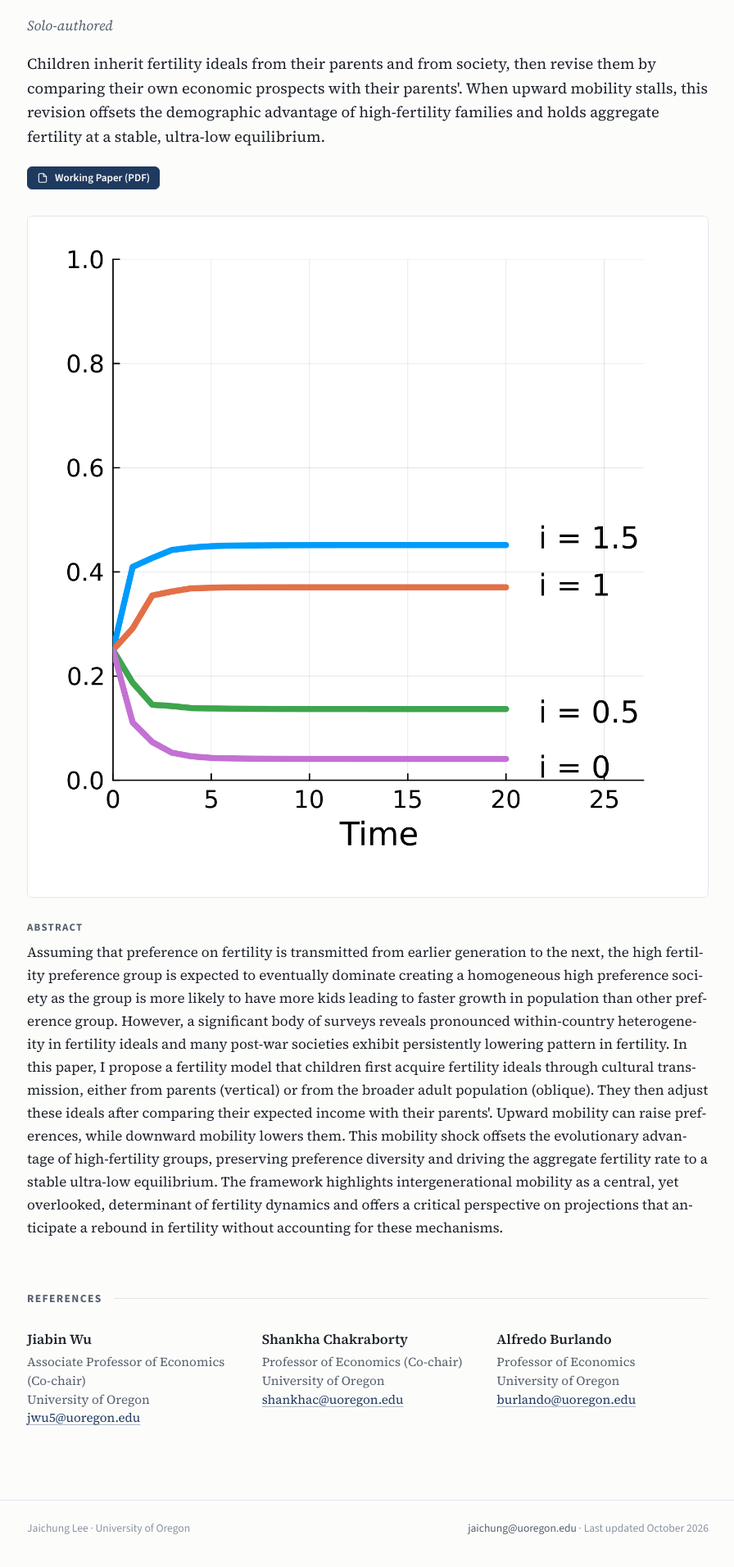
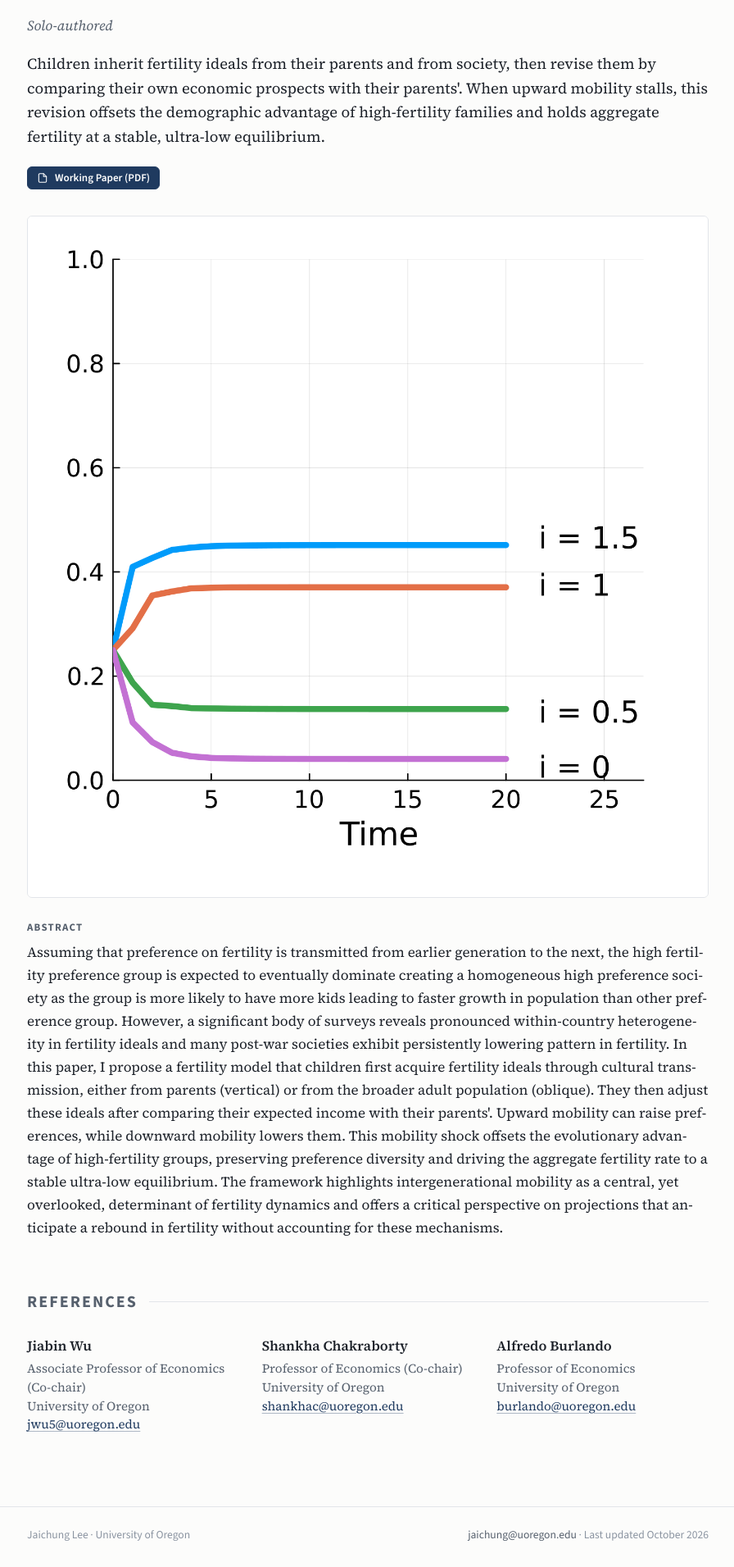
Before and after one commit to jaichung/jaichung.github.io, a Jekyll site: the page built from index.md, in a window 1280 px wide. Shown: the part 860-2771 px from the top of the page at 82% size, without its empty margins (191-1087 px from the left). Built offline with Jekyll 4.4.1, drawn with Linux system fonts in a browser that asks for light colours.

Commit message:
resized the title for research tab

```diff
--- a/assets/css/style.css
+++ b/assets/css/style.css
@@ -118,7 +118,7 @@ main.container { padding-top: 56px; padding-bottom: 88px; }
 .eyebrow-sm { font-size: 0.7rem; margin-bottom: 6px; }
 .label { font-family: var(--sans); font-size: 0.78rem; font-weight: 700; letter-spacing: 0.08em; text-transform: uppercase; color: var(--muted); margin-right: 6px; }
 .section { margin-top: 64px; }
-.section-title { display: flex; align-items: center; gap: 14px; margin-bottom: 28px; font-family: var(--sans); font-size: 0.85rem; font-weight: 700; letter-spacing: 0.1em; text-transform: uppercase; color: var(--muted); }
+.section-title { display: flex; align-items: center; gap: 14px; margin-bottom: 28px; font-family: var(--sans); font-size: 1.25rem; font-weight: 700; letter-spacing: 0.1em; text-transform: uppercase; color: var(--muted); }
 .section-title::after { content: ""; flex: 1; height: 1px; background: var(--rule); }
 .subhead { margin: 28px 0 8px; font-family: var(--sans); font-size: 0.8rem; font-weight: 700; letter-spacing: 0.1em; text-transform: uppercase; color: var(--muted); }
 .abstract { margin: 0; color: var(--text); hyphens: auto; }
@@ -183,7 +183,8 @@ a.thumb:hover, a.figure-frame:hover { border-color: var(--accent); }
 /* ---------- Generic pages ---------- */
 .page-title { font-size: 2.2rem; font-weight: 600; margin-bottom: 12px; }
 .page-intro { color: var(--muted); margin-bottom: 8px; }
-.prose h2 { margin: 52px 0 20px; font-family: var(--sans); font-size: 2rem; font-weight: 700; letter-spacing: 0.1em; text-transform: uppercase; color: var(--accent); display: flex; align-items: center; gap: 14px; }.prose h2::after { content: ""; flex: 1; height: 1px; background: var(--rule); }
+.prose h2 { margin: 52px 0 20px; font-family: var(--sans); font-size: 1.25rem; font-weight: 700; letter-spacing: 0.1em; text-transform: uppercase; color: var(--accent); display: flex; align-items: center; gap: 14px; }
+.prose h2::after { content: ""; flex: 1; height: 1px; background: var(--rule); }
 .prose h3 { margin: 28px 0 8px; font-size: 1.2rem; }
 .prose ul { padding-left: 1.2em; }
 
@@ -243,6 +244,7 @@ a.thumb:hover, a.figure-frame:hover { border-color: var(--accent); }
 .feedback-label { font-family: var(--sans); font-size: 0.72rem; font-weight: 700; letter-spacing: 0.1em; text-transform: uppercase; color: var(--faint); margin-bottom: 6px !important; }
 .feedback blockquote { margin: 0 0 8px; padding: 2px 0 2px 14px; border-left: 2px solid var(--accent-soft); font-style: italic; color: var(--muted); font-size: 0.97rem; }
 .feedback blockquote:last-child { margin-bottom: 0; }
-.prose h3.entries-school { margin: 22px 0 4px; font-size: 1.02rem; font-weight: 600; color: var(--text); }
-.prose h3.entries-school { margin: 28px 0 6px; font-size: 1.15rem; font-weight: 600; color: var(--text); }.entries-compact .entry-title { font-weight: 400; }
+.prose h3.entries-school { margin: 28px 0 6px; font-size: 1.15rem; font-weight: 600; color: var(--text); }
+.entries-compact .entry { padding: 9px 0; }
+.entries-compact .entry-title { font-weight: 400; }
 .prose ul.entries { padding-left: 0; }
```
